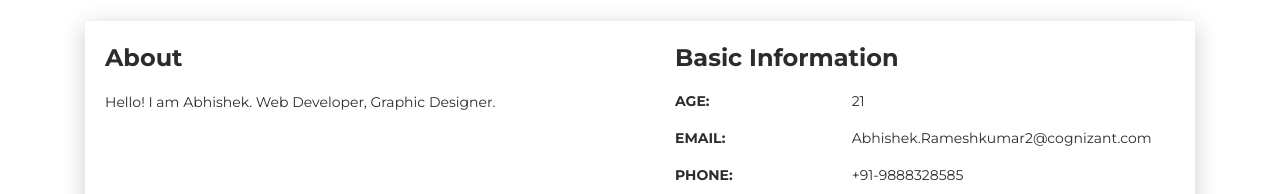
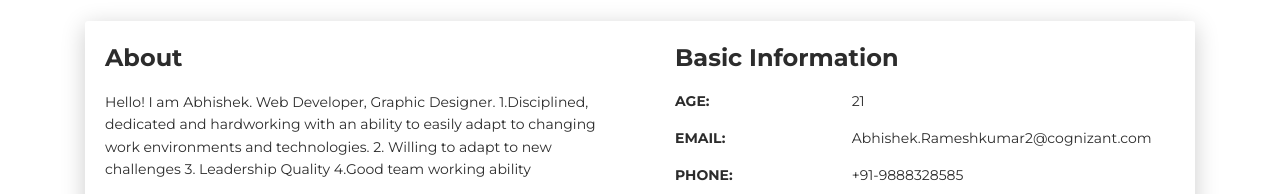
Before and after one commit to Abhi97shek/Profile, a plain HTML site: page index.html in a window 1280 px wide. Shown: the part 599-793 px from the top of the page. Drawn offline with Linux system fonts and the light colour scheme.

Commit message:
Update index.html

```diff
--- a/index.html
+++ b/index.html
@@ -62,7 +62,14 @@
         <div class="col-lg-6 col-md-12">
           <div class="card-body">
             <div class="h4 mt-0 title">About</div>
-            <p>Hello! I am Abhishek. Web Developer, Graphic Designer.</p>
+            <p>Hello! I am Abhishek. Web Developer, Graphic Designer.
+            1.Disciplined, dedicated and hardworking with an ability to easily adapt to changing work
+environments and technologies.
+             2. Willing to adapt to new challenges
+            3. Leadership Quality
+            4.Good team working ability
+
+            </p>
             <p></p>
           </div>
         </div>
```
